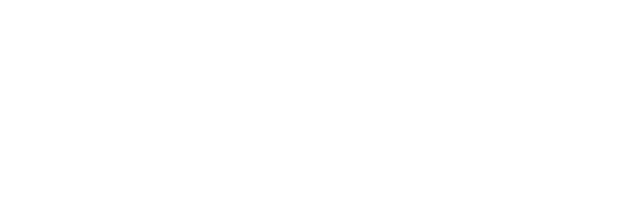
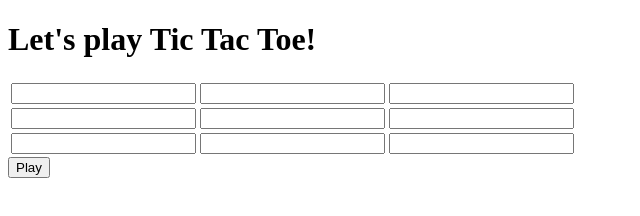
Before and after one commit to nataliehodson/ticTacToe, a plain HTML site: page index.html in a window 1280 px wide. Shown: the whole page, without its empty margins (0-640 px from the left). Drawn offline with Linux system fonts and the light colour scheme.

Commit message:
create table with inputs for grid and button

```diff
--- a/index.html
+++ b/index.html
@@ -7,6 +7,26 @@
         <link rel="stylesheet" href="./styles.css">
     </head>
     <body>
-
+        <h1>Let's play Tic Tac Toe!</h1>
+        <div>
+            <table>
+                <tr>
+                    <td><input></td>
+                    <td><input></td>
+                    <td><input></td>
+                </tr>
+                <tr>
+                    <td><input></td>
+                    <td><input></td>
+                    <td><input></td>
+                </tr>
+                <tr>
+                    <td><input></td>
+                    <td><input></td>
+                    <td><input></td>
+                </tr>
+            </table>
+            <button>Play</button>
+        </div>
     </body>
 </html>
```
